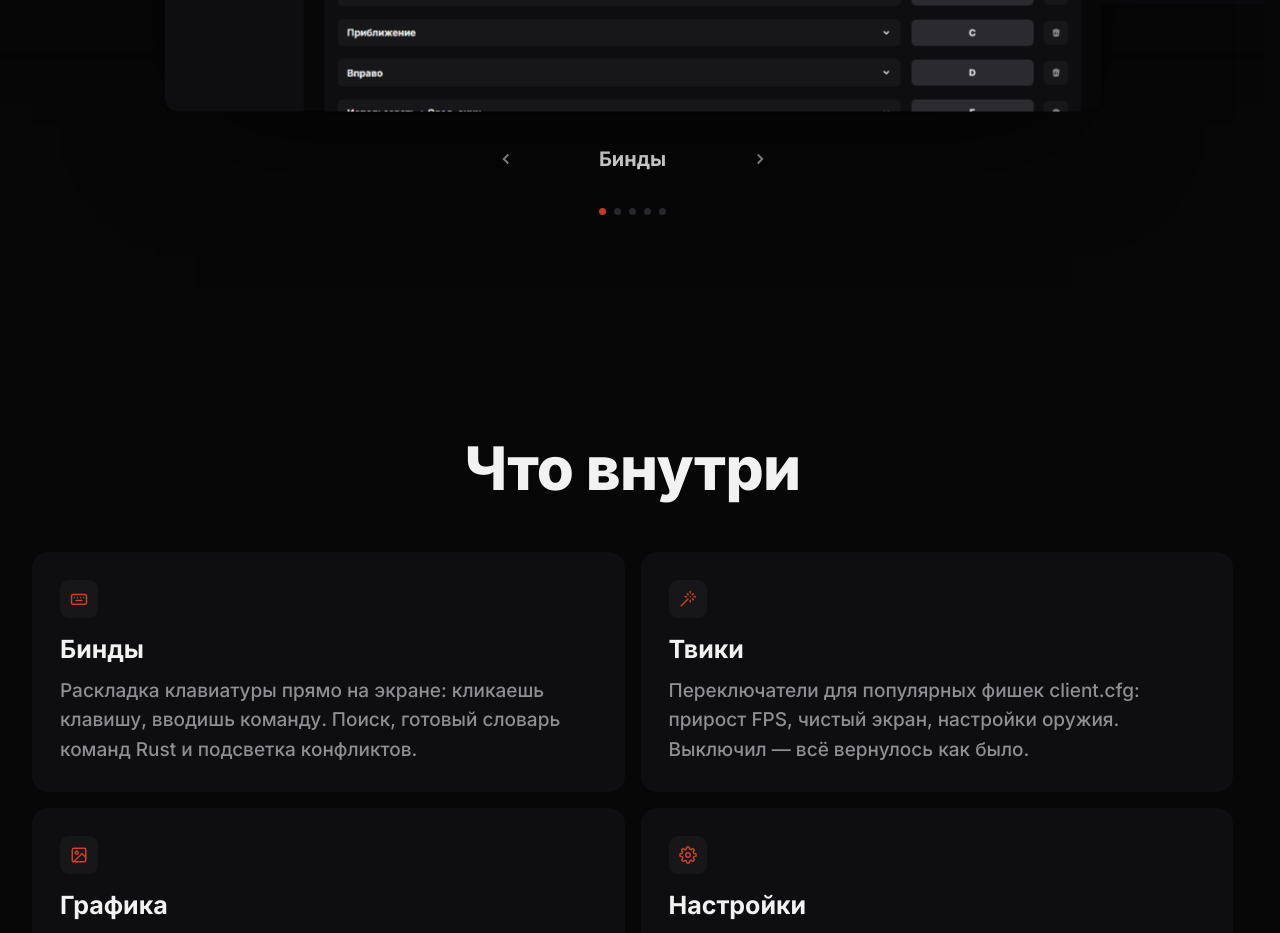
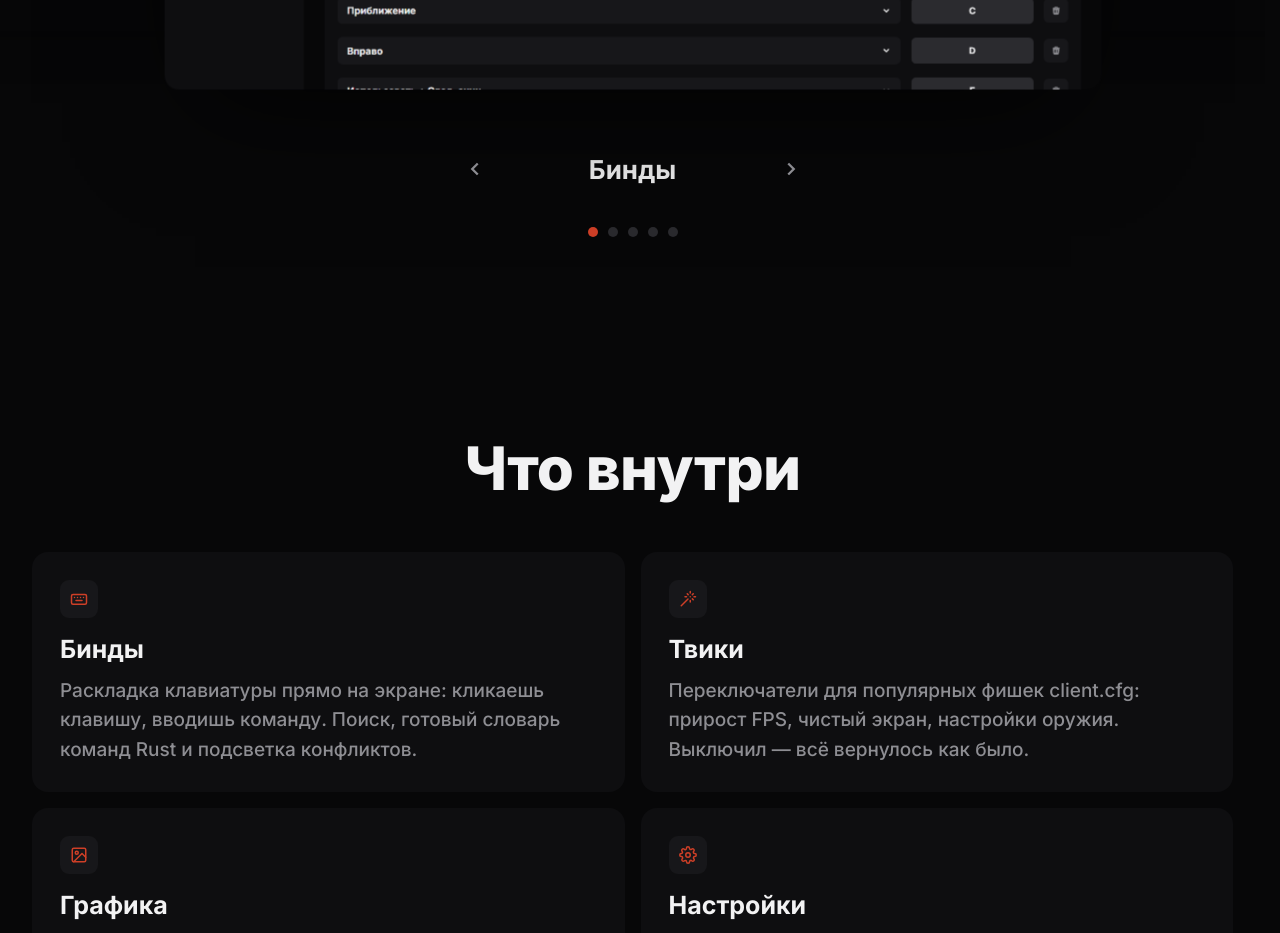
Before and after one commit to elev1e1nSure/rust-temper-landing, a React (Vite) app: page / in a window 1280 px wide. Shown: the part 1260-2193 px from the top of the page. Built offline with nearby package versions, Linux system fonts and the light colour scheme.

Commit message:
style(carousel): enlarge navigation controls

```diff
--- a/src/components/Carousel.tsx
+++ b/src/components/Carousel.tsx
@@ -89,8 +89,8 @@ export function Carousel({ theme }: CarouselProps) {
 
   const arrowStyle: React.CSSProperties = {
     flexShrink: 0,
-    width: 46,
-    height: 46,
+    width: 56,
+    height: 56,
     padding: 0,
     borderRadius: "50%",
     background: "transparent",
@@ -192,8 +192,8 @@ export function Carousel({ theme }: CarouselProps) {
             display: "flex",
             alignItems: "center",
             justifyContent: "center",
-            gap: 14,
-            marginTop: 44,
+            gap: 20,
+            marginTop: 72,
           }}
         >
           <button
@@ -210,8 +210,8 @@ export function Carousel({ theme }: CarouselProps) {
             aria-label="Предыдущий скриншот"
           >
             <svg
-              width="18"
-              height="18"
+              width="22"
+              height="22"
               viewBox="0 0 24 24"
               fill="none"
               stroke="currentColor"
@@ -222,9 +222,9 @@ export function Carousel({ theme }: CarouselProps) {
           </button>
           <div
             style={{
-              minWidth: 180,
+              minWidth: 220,
               textAlign: "center",
-              fontSize: 20,
+              fontSize: 26,
               color: "#f2f2f3",
               fontWeight: 700,
             }}
@@ -245,8 +245,8 @@ export function Carousel({ theme }: CarouselProps) {
             aria-label="Следующий скриншот"
           >
             <svg
-              width="18"
-              height="18"
+              width="22"
+              height="22"
               viewBox="0 0 24 24"
               fill="none"
               stroke="currentColor"
@@ -263,8 +263,8 @@ export function Carousel({ theme }: CarouselProps) {
             display: "flex",
             alignItems: "center",
             justifyContent: "center",
-            gap: 8,
-            marginTop: 26,
+            gap: 10,
+            marginTop: 30,
           }}
         >
           {shots.map((s, i) => (
@@ -273,8 +273,8 @@ export function Carousel({ theme }: CarouselProps) {
               onClick={() => setIndex(i)}
               aria-label={s.label}
               style={{
-                width: 7,
-                height: 7,
+                width: 10,
+                height: 10,
                 borderRadius: "50%",
                 border: "none",
                 padding: 0,
```
